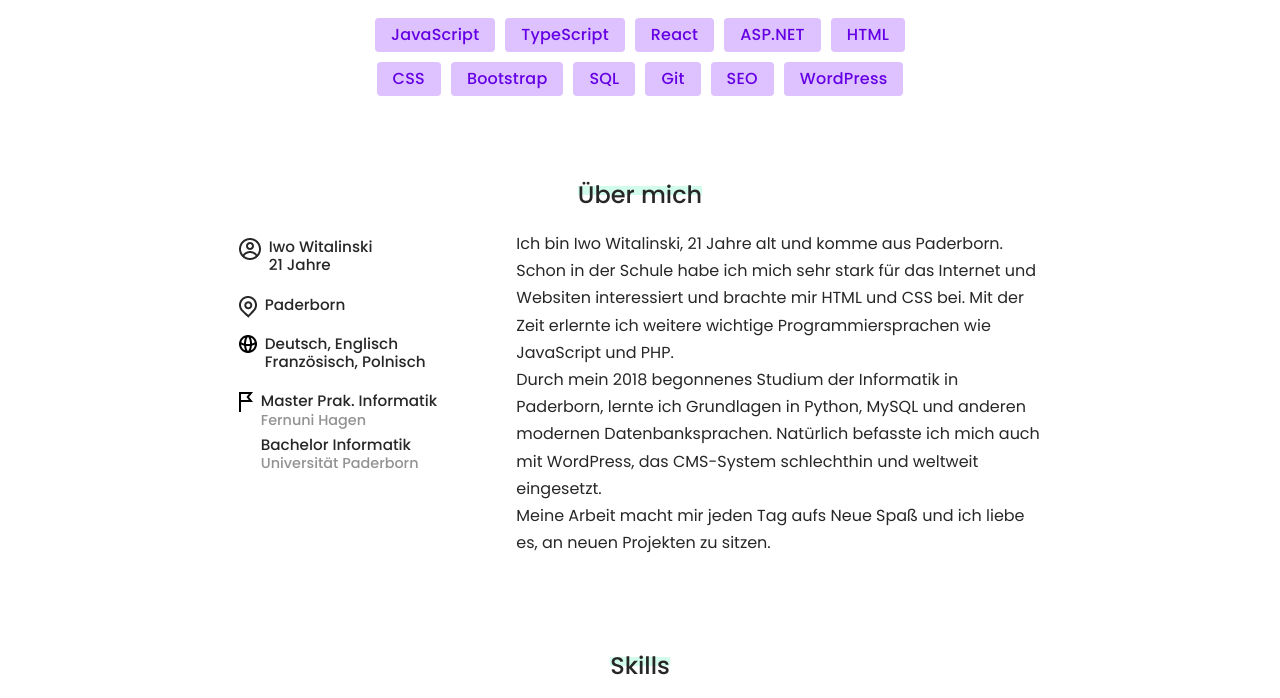
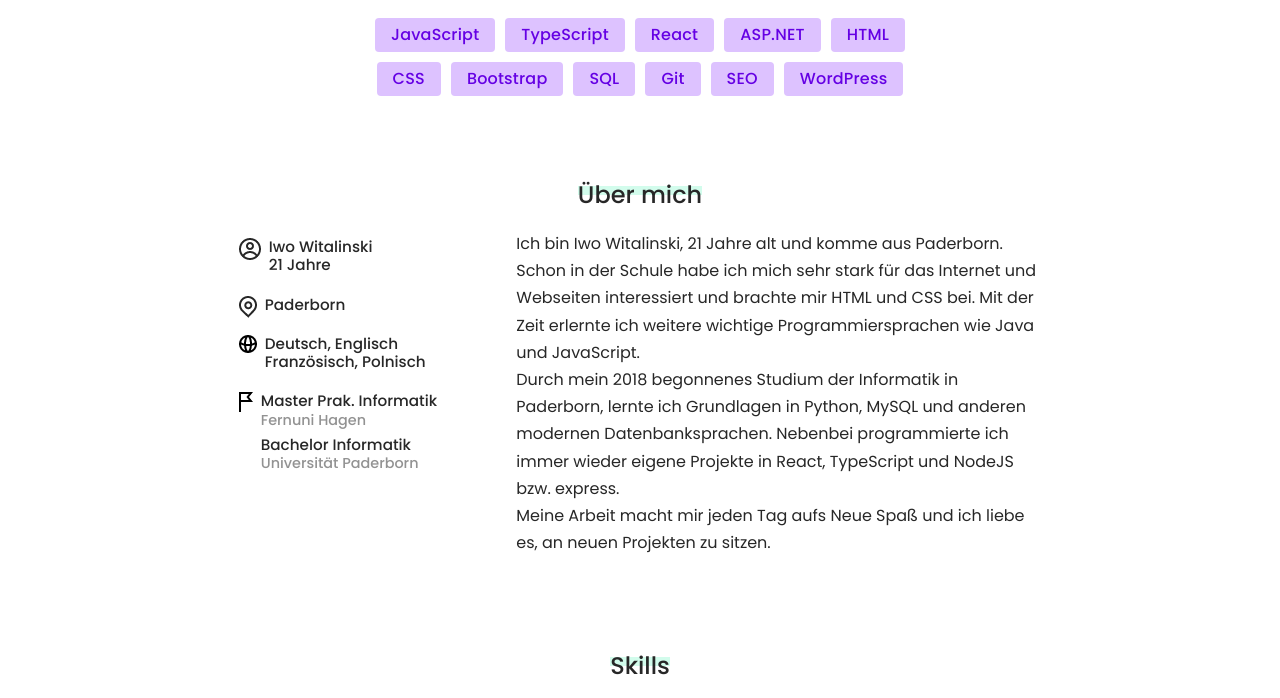
Before and after one commit to iwowiWebDev/iwowiWebDev.github.io, a website: page index.html in a window 1280 px wide. Shown: the part 324-1022 px from the top of the page. Drawn offline with nearby package versions, Linux system fonts and the light colour scheme.

Commit message:
Better description

```diff
--- a/index.html
+++ b/index.html
@@ -95,13 +95,12 @@
                         </div>
                     </div>
                     <p class="about_me_description col-md-8">Ich bin Iwo Witalinski, 21 Jahre alt und komme aus Paderborn.
-                        Schon in der Schule habe ich mich sehr stark für das Internet und Websiten
+                        Schon in der Schule habe ich mich sehr stark für das Internet und Webseiten
                         interessiert und brachte mir HTML und CSS bei. Mit der Zeit erlernte ich
-                        weitere wichtige Programmiersprachen wie JavaScript und PHP. <br>
+                        weitere wichtige Programmiersprachen wie Java und JavaScript.<br>
                         Durch mein 2018 begonnenes Studium der Informatik in Paderborn, lernte ich
-                        Grundlagen in Python, MySQL und anderen modernen Datenbanksprachen.
-                        Natürlich befasste ich mich auch mit WordPress, das CMS-System schlechthin und
-                        weltweit eingesetzt. <br>
+                        Grundlagen in Python, MySQL und anderen modernen Datenbanksprachen. Nebenbei programmierte ich immer wieder
+                        eigene Projekte in React, TypeScript und NodeJS bzw. express.<br>
                         Meine Arbeit macht mir jeden Tag aufs Neue Spaß und ich liebe es, an neuen
                         Projekten zu sitzen.
                     </p>
```
